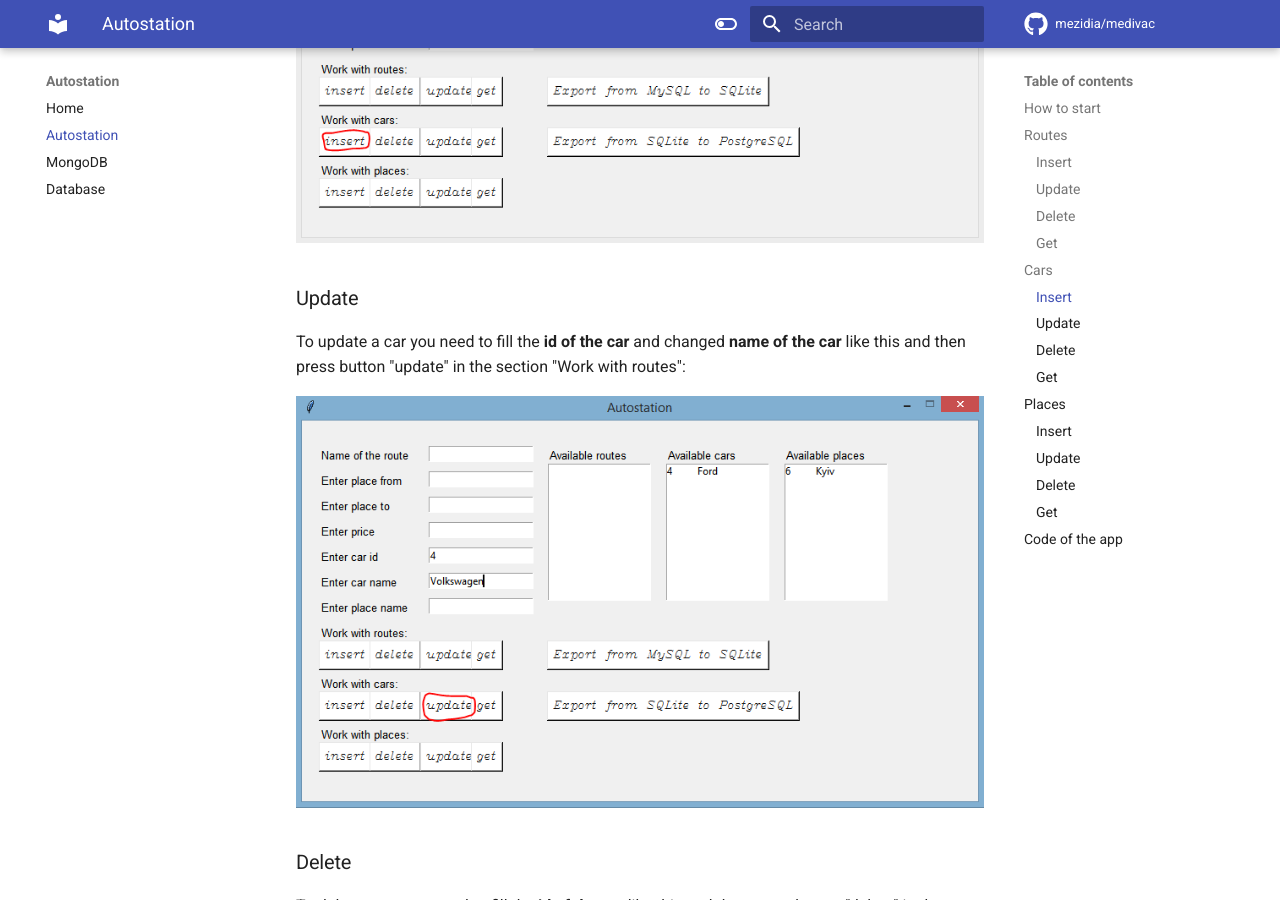
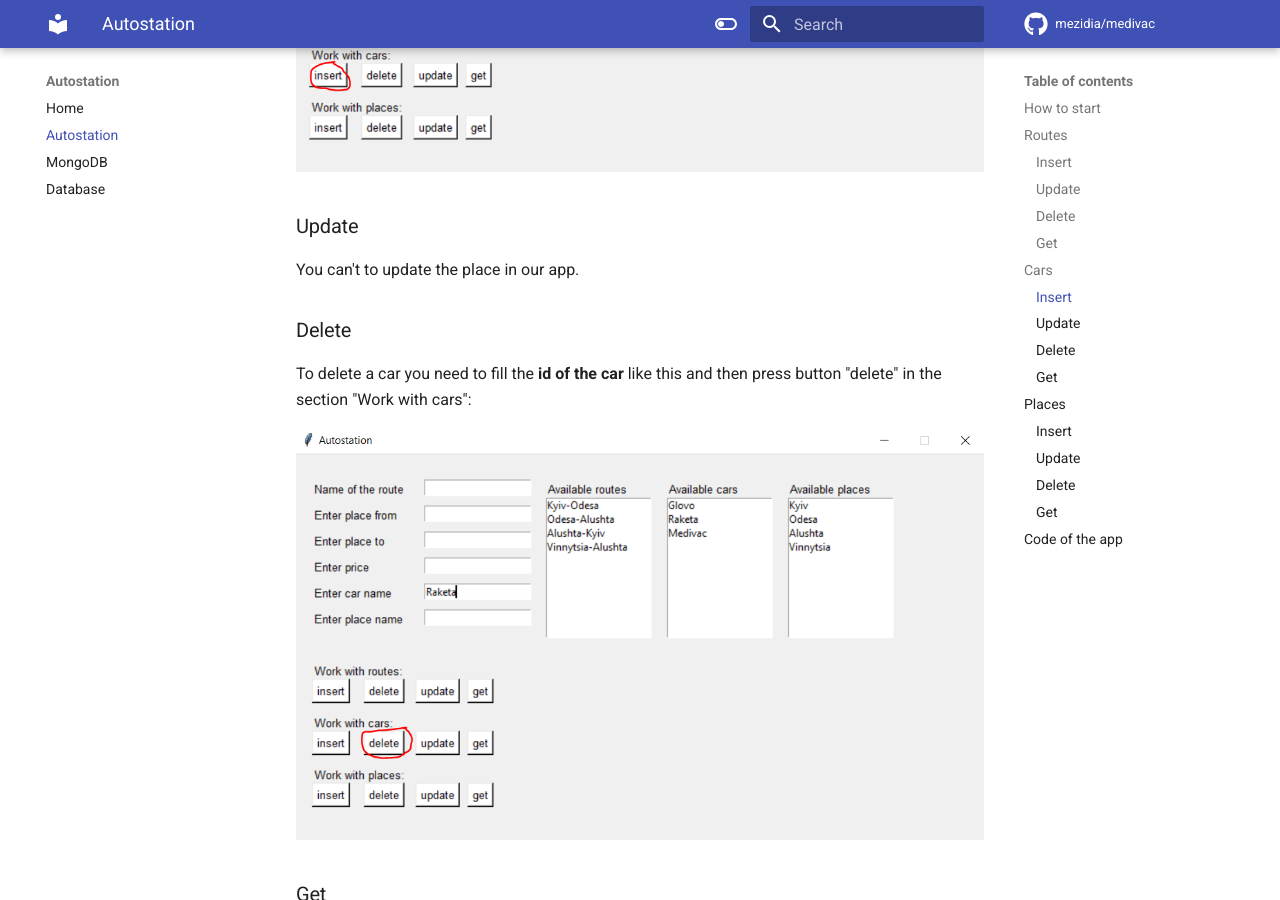
Before and after one commit to mezidia/django_labs, an MkDocs documentation site: the page built from docs/autostation.md, in a window 1280 px wide and 900 px high, scrolled down 4209 px. Built offline with MkDocs 1.6.1 and Material for MkDocs 9.7.7, drawn with Linux system fonts in a browser that asks for light colours; comment, search, counter and statistics services are not loaded; some of the changed text lies outside the part shown.

Commit message:
Add screenshots

```diff
--- a/docs/autostation.md
+++ b/docs/autostation.md
@@ -22,8 +22,6 @@
 - update data;
 - delete data;
 - get data;
-- export data from _MySQL_ to _SQLite_;
-- export data from _SQLite_ to _PostgreSQL_.
 
 ## Routes
 
@@ -66,10 +64,7 @@
 
 ### Update
 
-To update a car you need to fill the **id of the car** and changed **name of the car** like this and then press button
-"update" in the section "Work with routes":
-
-![](images/UpdateCars.png)
+You can't to update the place in our app.
 
 ### Delete
 
@@ -96,7 +91,7 @@
 
 ### Update
 
-You can't to update the place in our app
+You can't to update the place in our app.
 
 ### Delete
 
```
Also changed, not shown: docs/images/DeleteCars.png, docs/images/DeletePlaces.png, docs/images/DeleteRoutes.png, docs/images/ExportPostgreSQL.png (deleted), docs/images/ExportSQLite.png (deleted), docs/images/GetCars.png, docs/images/GetPlaces.png, docs/images/GetRoutes.png, docs/images/InsertCars.png, docs/images/InsertPlaces.png, docs/images/InsertRoutes.png, docs/images/Start.png, docs/images/UpdateCars.png (deleted), docs/images/UpdateRoutes.png.
